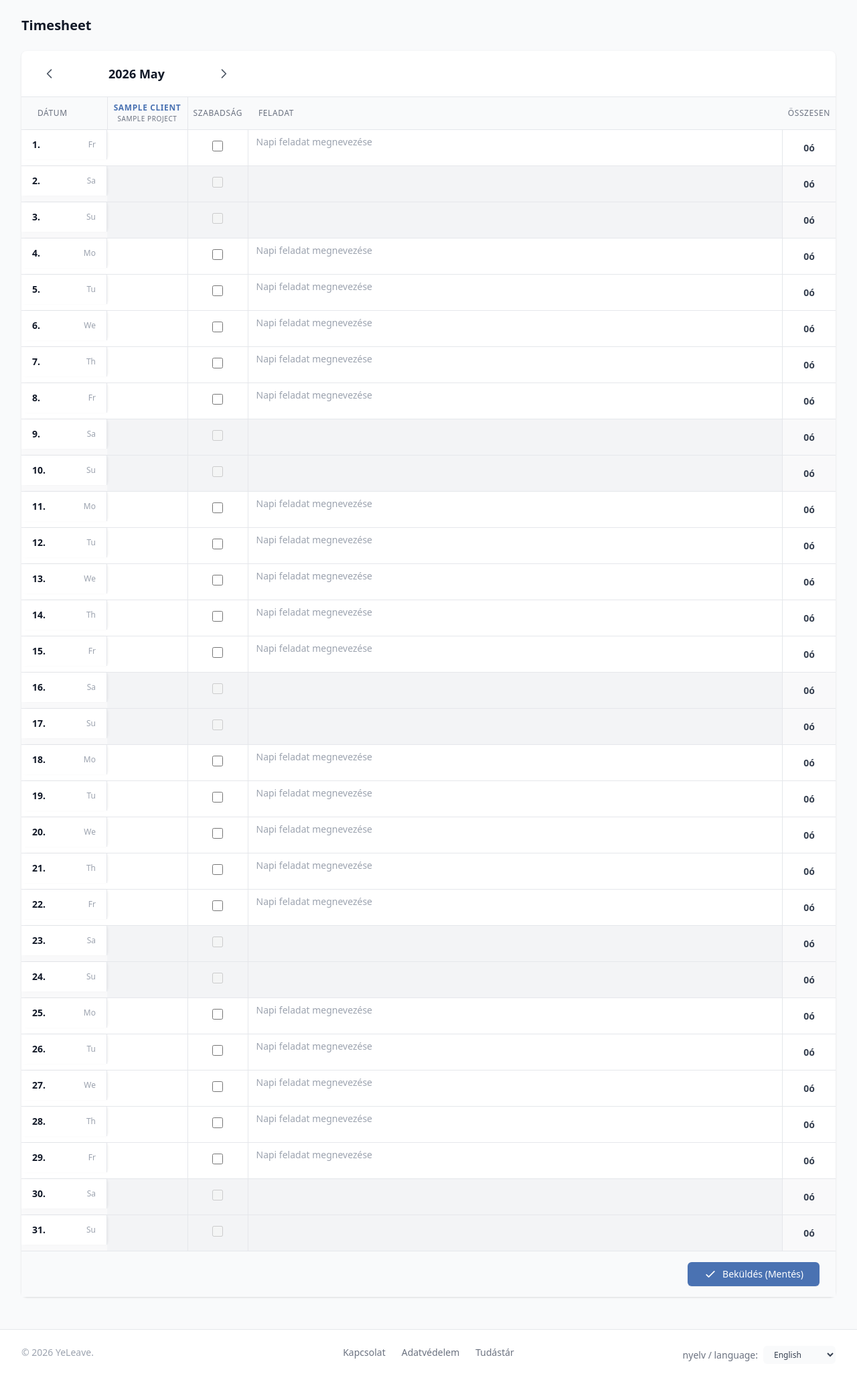
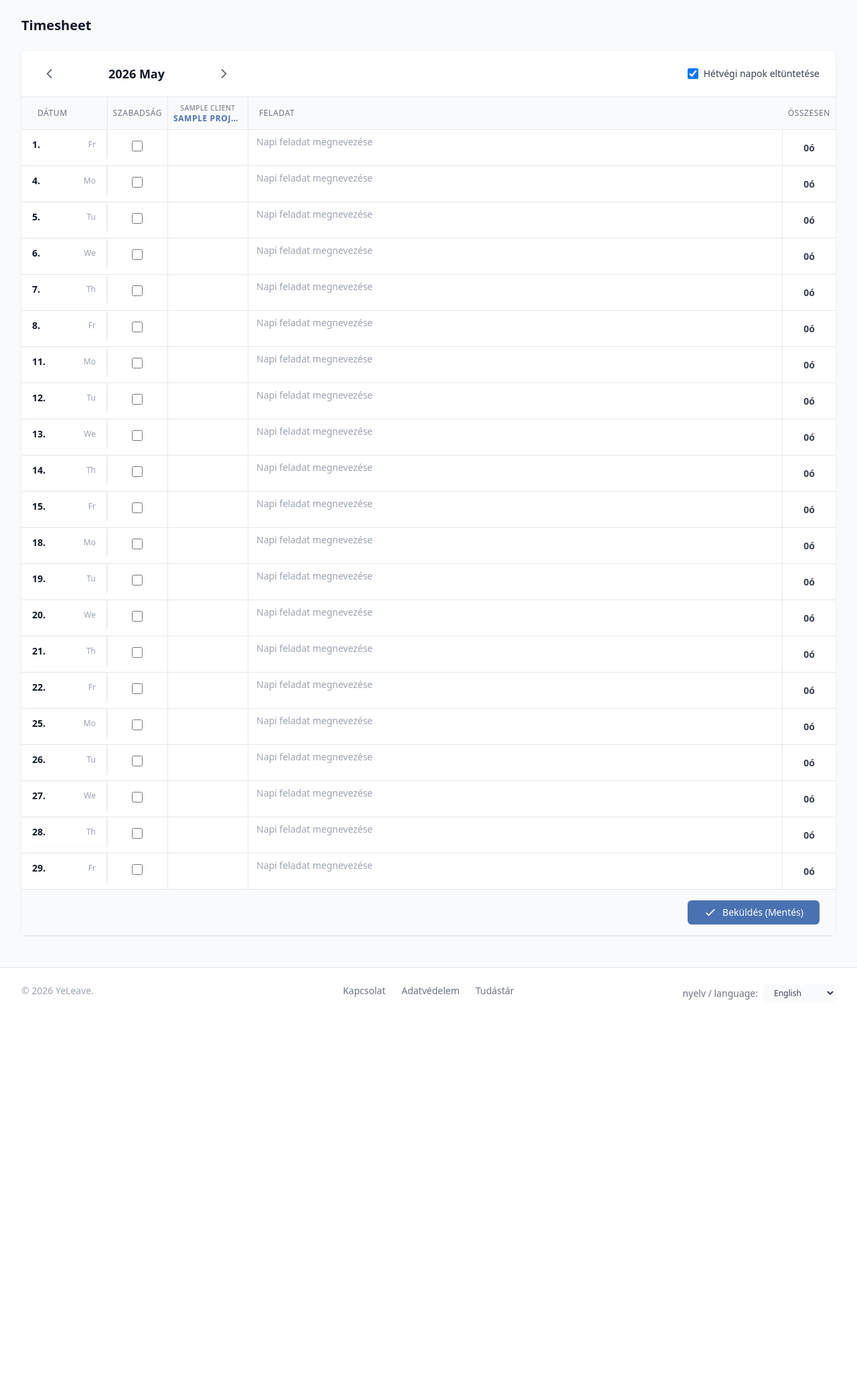
Before and after one commit to csabamaksai/yeleave, a Django app: page /timesheet/ in a window 1280 px wide. Shown: the part 49-2109 px from the top of the page at 67% size. After the commit the page ends 1541 px from the top, so only its background shows below. Run offline with Django 5.2, Linux system fonts and the light colour scheme; a user stored in the database is signed in; tables that the repository leaves empty hold one stand-in row (values such as "Sample post"); some libraries are stand-ins or nearby versions.

Commit message:
Move leave column to front, add hide weekend days filter, format projects header

```diff
--- a/templates/timesheet/index.html
+++ b/templates/timesheet/index.html
@@ -23,6 +23,12 @@
                 <svg class="w-5 h-5" fill="none" stroke="currentColor" viewBox="0 0 24 24"><path stroke-linecap="round" stroke-linejoin="round" stroke-width="2" d="M9 5l7 7-7 7"></path></svg>
             </a>
         </div>
+        <div class="flex items-center gap-2">
+            <input type="checkbox" id="hideWeekendsCb" class="h-4 w-4 text-brand rounded border-gray-300 focus:ring-brand cursor-pointer" checked>
+            <label for="hideWeekendsCb" class="text-sm text-gray-700 cursor-pointer select-none">
+                {% trans "Hétvégi napok eltüntetése" %}
+            </label>
+        </div>
     </div>
 
     <!-- Timesheet Table Wrapper -->
@@ -33,15 +39,15 @@
                     <th scope="col" class="sticky left-0 z-10 bg-gray-50 px-6 py-3 text-left text-xs font-medium text-gray-500 uppercase tracking-wider border-r border-gray-200 shadow-[2px_0_4px_-2px_rgba(0,0,0,0.1)] w-32 min-w-[120px]">
                         {% trans "Dátum" %}
                     </th>
+                    <th scope="col" class="px-2 py-3 text-center text-xs font-medium text-gray-500 uppercase tracking-wider w-16 min-w-[64px] border-r border-gray-200">
+                        {% trans "Szabadság" %}
+                    </th>
                     {% for project in projects %}
                         <th scope="col" class="px-2 py-2 text-center text-xs font-medium uppercase tracking-wider border-r border-gray-200 w-32 min-w-[100px] max-w-[120px]">
-                            <div class="text-brand truncate font-bold" title="{{ project.client.name }}">{{ project.client.name }}</div>
-                            <div class="text-[10px] text-gray-500 truncate" title="{{ project.name }}">{{ project.name }}</div>
+                            <div class="text-[10px] text-gray-500 truncate" title="{{ project.client.name }}">{{ project.client.name }}</div>
+                            <div class="text-brand truncate font-bold" title="{{ project.name }}">{{ project.name }}</div>
                         </th>
                     {% endfor %}
-                    <th scope="col" class="px-2 py-3 text-center text-xs font-medium text-gray-500 uppercase tracking-wider w-16 min-w-[64px]">
-                        {% trans "Szabadság" %}
-                    </th>
                     <th scope="col" class="px-4 py-3 text-left text-xs font-medium text-gray-500 uppercase tracking-wider min-w-[200px]">
                         {% trans "Feladat" %}
                     </th>
@@ -57,6 +63,13 @@
                             <span class="font-bold">{{ day.day }}.</span>
                             <span class="text-gray-400 text-xs ml-2">{{ day.weekday_name }}</span>
                         </td>
+                        <td class="border-r border-gray-200 text-center relative {% if day.is_leave %}bg-red-50{% elif day.is_weekend %}bg-gray-100{% endif %} transition-colors">
+                            <input type="checkbox" class="leave-checkbox cursor-pointer w-4 h-4 text-brand rounded border-gray-300 focus:ring-brand"
+                                data-date="{{ day.date|date:'Y-m-d' }}"
+                                data-original="{% if day.is_leave %}true{% else %}false{% endif %}"
+                                {% if day.is_leave %}checked{% endif %}
+                                {% if day.is_weekend %}disabled title="Hétvégén/ünnepnapon nem értelmezett"{% endif %}>
+                        </td>
                         {% for hs in day.project_hours %}
                             <td class="border-r border-gray-200 p-0 relative {% if day.is_leave %}bg-red-50{% elif day.is_weekend %}bg-gray-100{% endif %} transition-colors">
                                 <input
@@ -70,13 +83,6 @@
                                 >
                             </td>
                         {% endfor %}
-                        <td class="border-r border-gray-200 text-center relative {% if day.is_leave %}bg-red-50{% elif day.is_weekend %}bg-gray-100{% endif %} transition-colors">
-                            <input type="checkbox" class="leave-checkbox cursor-pointer w-4 h-4 text-brand rounded border-gray-300 focus:ring-brand"
-                                data-date="{{ day.date|date:'Y-m-d' }}"
-                                data-original="{% if day.is_leave %}true{% else %}false{% endif %}"
-                                {% if day.is_leave %}checked{% endif %}
-                                {% if day.is_weekend %}disabled title="Hétvégén/ünnepnapon nem értelmezett"{% endif %}>
-                        </td>
                         <td class="border-r border-gray-200 p-0 relative {% if day.is_leave %}bg-red-50{% elif day.is_weekend %}bg-gray-100{% endif %} transition-colors">
                             <textarea class="task-input resize-none overflow-hidden w-full min-h-[48px] py-2 text-sm bg-transparent border-0 px-3 focus:ring-2 focus:ring-inset focus:ring-brand outline-none {% if day.is_leave or day.is_weekend %}cursor-not-allowed text-gray-400{% endif %}"
                                 data-date="{{ day.date|date:'Y-m-d' }}"
@@ -142,7 +148,6 @@ document.addEventListener("DOMContentLoaded", function() {
     const calculateTotals = () => {
         document.querySelectorAll('tbody tr.day-row').forEach(row => {
             let total = 0;
-            // Ha disabled (is_leave), akkor a szummázott érték nulla legyen vizuálisan? Vagy ne, mert el lesz dobva.
             row.querySelectorAll('.ts-input').forEach(input => {
                 if (!input.disabled) total += parseHoursJS(input.value);
             });
@@ -152,6 +157,24 @@ document.addEventListener("DOMContentLoaded", function() {
     };
 
     calculateTotals();
+
+    // Hétvégi napok eltüntetése logika
+    const hideWeekendsCb = document.getElementById('hideWeekendsCb');
+    const updateWeekendVisibility = () => {
+        const hide = hideWeekendsCb.checked;
+        document.querySelectorAll('tr[data-date]').forEach(row => {
+            // Megnézzük a tr class-ában benne van-e az if day.is_weekend generált bg-gray-100/50
+            if (row.classList.contains('bg-gray-100/50')) {
+                row.style.display = hide ? 'none' : '';
+            }
+        });
+    };
+
+    if (hideWeekendsCb) {
+        hideWeekendsCb.addEventListener('change', updateWeekendVisibility);
+        // Alapértelmezett állapot frissítése betöltéskor
+        updateWeekendVisibility();
+    }
 
     // Szabadság checkbox kattintás logika
     document.querySelectorAll('.leave-checkbox').forEach(cb => {
```
